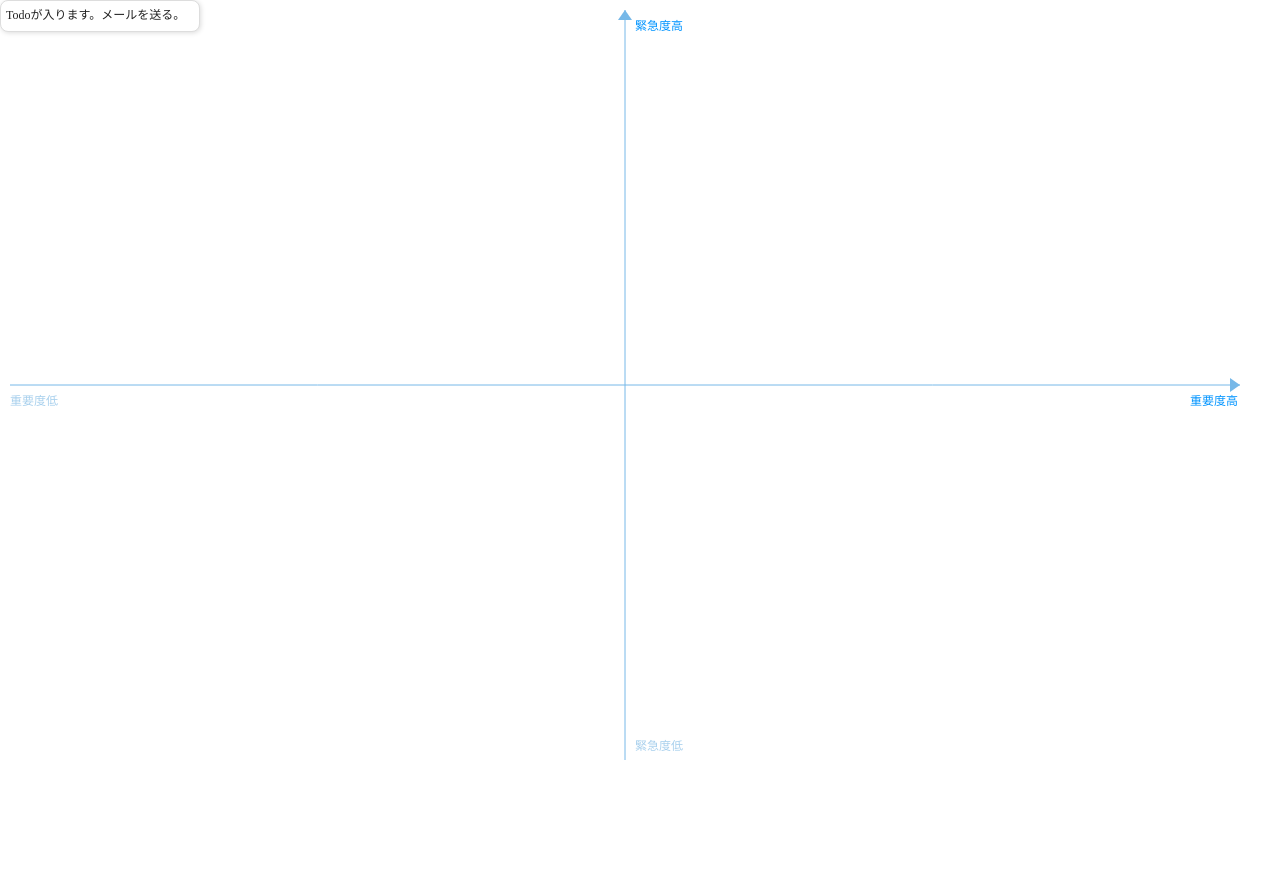
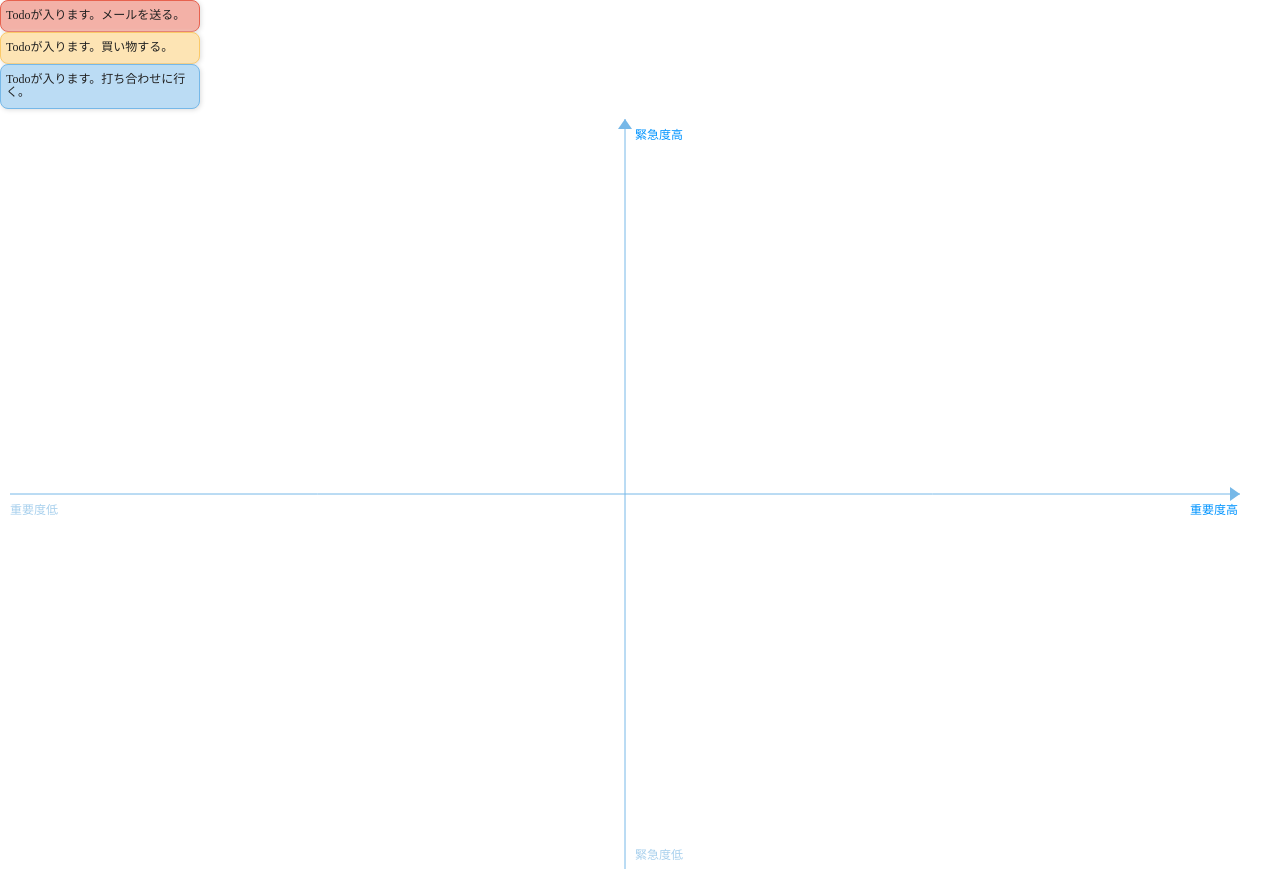
Before and after one commit to ochio/todo-table, a website built with webpack: page src/index.html in a window 1280 px wide. Before the commit the page ends 800 px from the top, so only its background shows below. Built offline with nearby package versions, Linux system fonts and the light colour scheme.

Commit message:
feat: style

```diff
--- a/src/index.html
+++ b/src/index.html
@@ -7,8 +7,14 @@
 		<title>Todo Table</title>
 	</head>
 	<body>
-		<div class="card" id="card">
+		<div class="card card--high" id="card">
 			<p class="card__title">Todoが入ります。メールを送る。</p>
+		</div>
+		<div class="card card--middle" id="">
+			<p class="card__title">Todoが入ります。買い物する。</p>
+		</div>
+		<div class="card card--low" id="">
+			<p class="card__title">Todoが入ります。打ち合わせに行く。</p>
 		</div>
 		<div class="container">
 			<canvas id="chart"></canvas>
--- a/src/style/index.scss
+++ b/src/style/index.scss
@@ -5,13 +5,25 @@
 }
 
 .card {
-	position: absolute;
+	// position: absolute;
 	width: 200px;
 	padding: 8px 0px 8px 5px;
 	background: #fff;
 	border: 1px solid #ddd;
 	border-radius: 8px;
 	box-shadow: 1px 1px 5px #ddd;
+	&--high {
+		background-color: #f3b1a7;
+		border-color: #e7624f;
+	}
+	&--middle {
+		background-color: #fde4b4;
+		border-color: #fbc968;
+	}
+	&--low {
+		background-color: #bbdcf4;
+		border-color: #76b8e8;
+	}
 	&__title {
 		font-size: 1.2rem;
 	}
```
Also changed, not shown: .stylelintrc.js.
